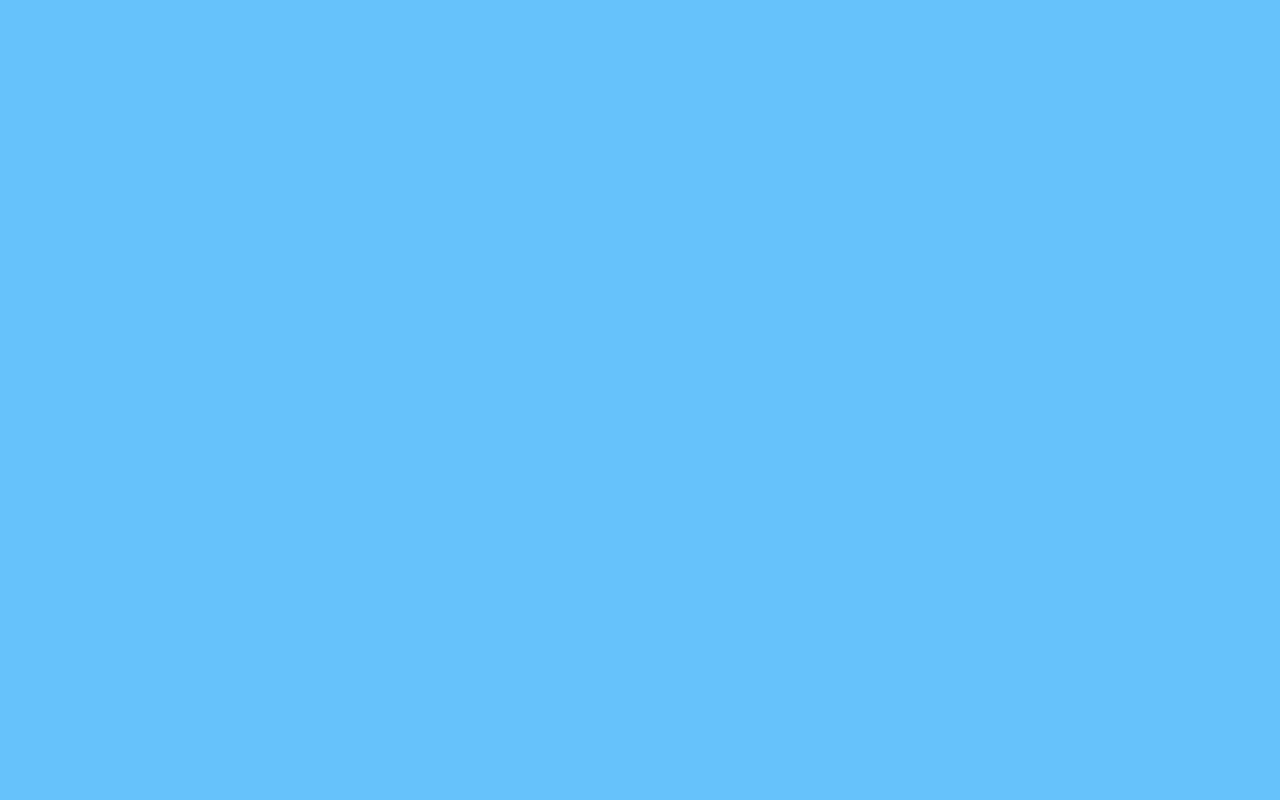
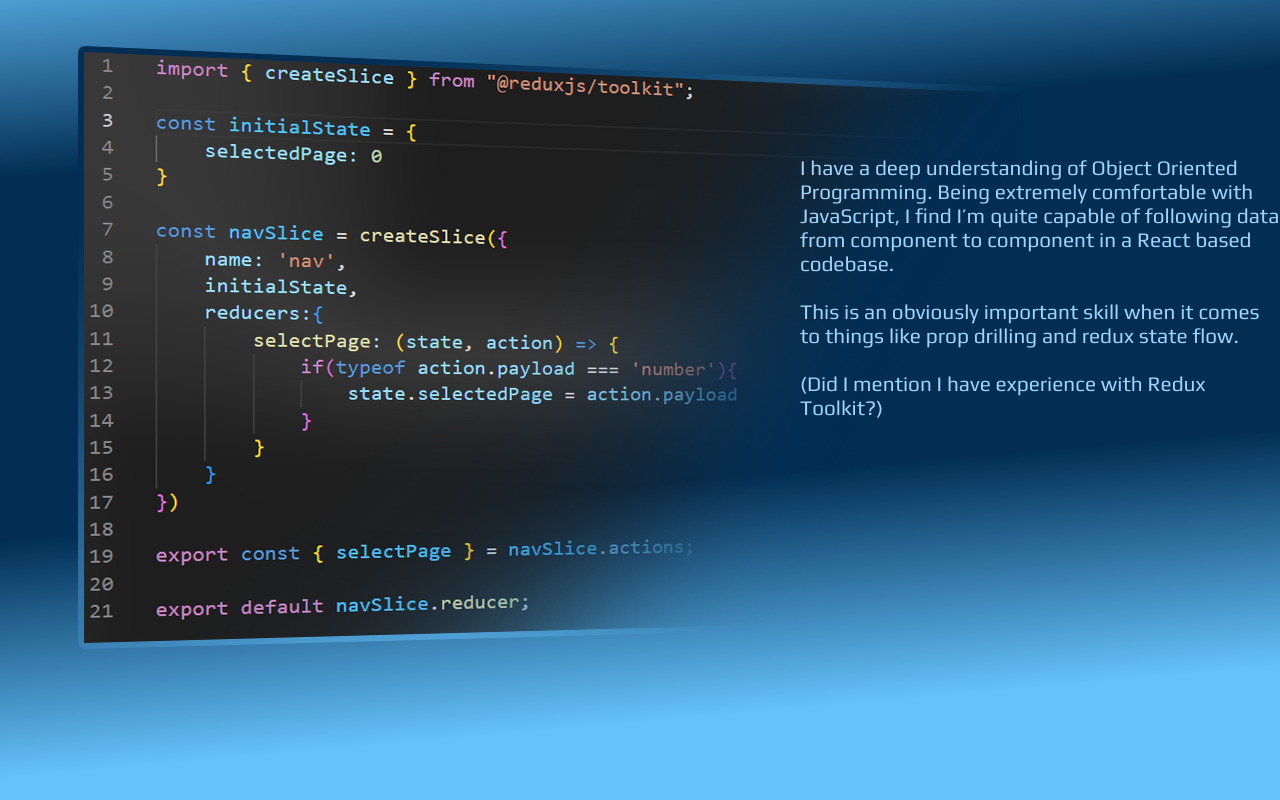
Before and after one commit to esmodea/MyPortfolio, a React (Create React App) app in the folder portfolio-fe/: page /about in a window 1280 px wide. Shown: the part 1204-2004 px from the top of the page. Before the commit the page ends 817 px from the top, so only its background shows below. Built offline with nearby package versions, Linux system fonts and the light colour scheme.

Commit message:
Added antd functionality and fleshed out About page as the new landing page

```diff
--- a/portfolio-fe/package.json
+++ b/portfolio-fe/package.json
@@ -3,10 +3,12 @@
   "version": "0.1.0",
   "private": true,
   "dependencies": {
+    "@ant-design/icons": "^5.0.1",
     "@reduxjs/toolkit": "^1.9.2",
     "@testing-library/jest-dom": "^5.16.5",
     "@testing-library/react": "^13.4.0",
     "@testing-library/user-event": "^14.4.3",
+    "antd": "^5.2.1",
     "react": "^18.2.0",
     "react-dom": "^18.2.0",
     "react-redux": "^8.0.5",
--- a/portfolio-fe/src/App.css
+++ b/portfolio-fe/src/App.css
@@ -11,6 +11,8 @@
     flex-direction: column;
     justify-content: flex-start;
     align-items: center;
+    background-color: #66C2FB;
+    transition: 0s;
 }
 
 .main-logo{
@@ -129,6 +131,72 @@
     font-family: 'Play', 'Lucida Sans', 'Lucida Sans Regular', 'Lucida Grande', 'Lucida Sans Unicode', Geneva, Verdana, sans-serif;
 }
 
+.content-bg-top{
+    padding: 0px;
+    background-image: linear-gradient(175deg, #66C2FB, #66C2FB,  #022E54, #022E54);
+    background-size: 100% 50%;
+    background-repeat: no-repeat;
+}
+
+.content-bg-bottom{
+    padding: 0px;
+    height: 100%;
+    width: 100%;
+    background-image: linear-gradient(175deg, #022E54, #022E54,  #66C2FB, #66C2FB);
+    background-size: 100% 50%;
+    background-position: bottom;
+    background-repeat: no-repeat;
+}
+
+.content{
+    background-image: url(./features/assets/code.png);
+    background-repeat: no-repeat;
+    background-position: left;
+    width: 100vw;
+    height: 150vh;
+    display: flex;
+    align-items: center;
+    justify-content: flex-end;
+}
+
+.light{
+    color: #A3D4FD;
+}
+
+.scroll{
+    display: flex;
+    align-items: center;
+    flex-direction: column;
+    animation-duration: 2s;
+    opacity: 0;
+}
+
+.scroll-text{
+    font-family: 'Josefin Sans', Tahoma, Verdana, sans-serif;
+}
+
+.scroll-icon{
+    font-size: 48px;
+}
+
+@keyframes leave {
+    0% {margin-top: 0rem; opacity: 100;}
+    50% {
+            margin-top: 20rem;
+            opacity: 0;
+        }
+    80% {
+        margin-top: 0rem;
+        opacity: 0;
+    }
+}
+
+@keyframes float {
+    0% {margin-top: 0rem; opacity: 100;}
+    50% {margin-top: .5rem; opacity: 100;}
+    100% {margin-top: 0rem; opacity: 100;}
+}
+
 @media screen and (max-width: 1525px) {
     .nav-link{
         font-size: x-large;
--- a/portfolio-fe/src/App.js
+++ b/portfolio-fe/src/App.js
@@ -1,5 +1,5 @@
 import React from 'react';
-import LandingPage from './features/components/LandingPage/LandingPage';
+import AboutPage from './features/components/AboutPage/AboutPage';
 import './App.css';
 import { Route, Routes, Navigate } from 'react-router-dom'
 
@@ -7,7 +7,7 @@ function App() {
   return (
     <Routes>
       <Route exact path='/' element={<Navigate to='/about' />}/>
-      <Route path='/about' element={<LandingPage />}/>
+      <Route path='/about' element={<AboutPage />}/>
     </Routes>
   );
 }
--- a/portfolio-fe/src/features/components/LandingPage/LandingPage.js
+++ b/portfolio-fe/src/features/components/AboutPage/AboutPage.js
@@ -1,16 +1,18 @@
 import React from "react";
 import NavBar from "../common/NavBar";
 import Welcome from './Welcome';
+import CodeExperience from "./CodeExperience";
 
-const LandingPage = () => {
+const AboutPage = () => {
     return (
         <>
             <div className="page-container">
                 <NavBar />
                 <Welcome />
+                <CodeExperience />
             </div>
         </>
     )
 }
 
-export default LandingPage;
+export default AboutPage;
--- /dev/null
+++ b/portfolio-fe/src/features/components/AboutPage/CodeExperience.js
@@ -0,0 +1,35 @@
+import React from "react";
+import {ArrowDownOutlined} from '@ant-design/icons'
+import { useEffect, useState } from "react";
+
+
+const CodeExperience = () => {
+    const [display, setDisplay] = useState({animationName: 'float', animationIterationCount: 'infinite'});
+
+    useEffect(() => {
+        window.onscroll = () => {setDisplay({animationName: 'leave', animationIterationCount: 1})};
+    }, [])
+    return (
+        <>
+            <div className="scroll" style={display}>
+                <p className="scroll-text" style={display}>scroll for more!</p>
+                <ArrowDownOutlined className="scroll-icon" />
+            </div>
+            <div className="content-bg-top">
+                <div className="content-bg-bottom">
+                    <div className="content">
+                        <article className="article-text light">
+                            I have a deep understanding of Object Oriented Programming. Being extremely comfortable with JavaScript, I find I’m quite capable of following data from component to component in a React based codebase.
+                            <br/><br/>
+                            This is an obviously important skill when it comes to things like prop drilling and redux state flow.
+                            <br/><br/>
+                            (Did I mention I have experience with Redux Toolkit?)
+                        </article>
+                    </div>
+                </div>
+            </div>
+        </>
+    )
+}
+
+export default CodeExperience
--- a/portfolio-fe/src/features/state/common/navBarSlice.js
+++ b/portfolio-fe/src/features/state/common/navBarSlice.js
@@ -1,7 +1,7 @@
 import { createSlice } from "@reduxjs/toolkit";
 
 const initialState = {
-    selectedPage: 0
+    selectedPage: 1
 }
 
 const navSlice = createSlice({
--- a/portfolio-fe/src/index.js
+++ b/portfolio-fe/src/index.js
@@ -1,4 +1,5 @@
 import React from 'react';
+import antd, {Layout} from 'antd';
 import { createRoot } from 'react-dom/client';
 import { Provider } from 'react-redux';
 import { store } from './features/state/store';
@@ -14,7 +15,9 @@ root.render(
   <Router>
     <React.StrictMode>
       <Provider store={store}>
-        <App />
+        <Layout>
+          <App />
+        </Layout>
       </Provider>
     </React.StrictMode>
   </Router>
```
Also changed, not shown: portfolio-fe/src/features/components/AboutPage/Welcome.js (renamed from portfolio-fe/src/features/components/LandingPage/Welcome.js), 1 other file (tests, documents, lock files or other folders).
